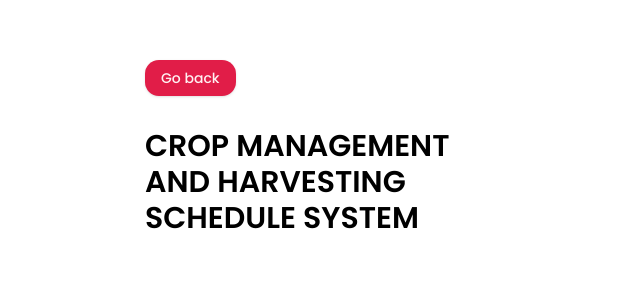
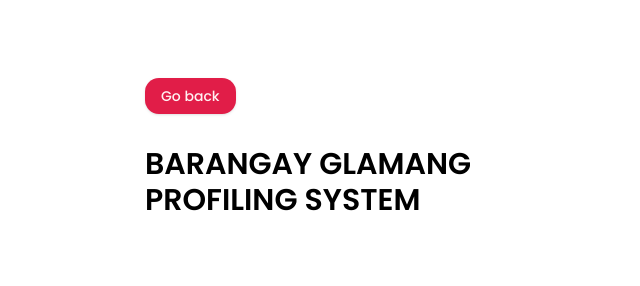
Before and after one commit to reydelshit/profiling-system, a React (Vite) app: page /register in a window 1280 px wide. Shown: the top 286 px of the page, without its empty margins (319-959 px from the left). Built offline with nearby package versions, Linux system fonts and the light colour scheme.

Commit message:
some tweaks

```diff
--- a/src/components/Register.tsx
+++ b/src/components/Register.tsx
@@ -4,8 +4,9 @@ import { useEffect, useState } from 'react';
 import PasswordStrengthBar from 'react-password-strength-bar';
 import { Navigate, useNavigate } from 'react-router-dom';
 import { Button } from './ui/button';
+import zxcvbn from 'zxcvbn';
+
 type ChangeEvent = React.ChangeEvent<HTMLInputElement>;
-import zxcvbn from 'zxcvbn';
 
 export default function Register() {
   const profiling_token = localStorage.getItem('profiling_token');
@@ -94,7 +95,7 @@ export default function Register() {
         </div>
 
         <h1 className="mb-[5rem] font-semibold text-3xl">
-          CROP MANAGEMENT AND HARVESTING SCHEDULE SYSTEM
+          BARANGAY GLAMANG PROFILING SYSTEM
         </h1>
 
         <Input
@@ -131,12 +132,14 @@ export default function Register() {
         />
 
         {errorInput.length > 0 && (
-          <p className="text-primary-red border-2 my-4 bg-white p-2 rounded-md font-semibold">
+          <p className="bg-red-500 border-2 my-4 text-white p-2 rounded-md font-semibold">
             {errorInput}
           </p>
         )}
 
-        <PasswordStrengthBar className="w-full my-4" password={password} />
+        {password.length > 0 && (
+          <PasswordStrengthBar className="w-full my-4" password={password} />
+        )}
 
         <Button className="w-[8rem] p-[2rem] text-2xl" onClick={handleRegister}>
           Register
```
